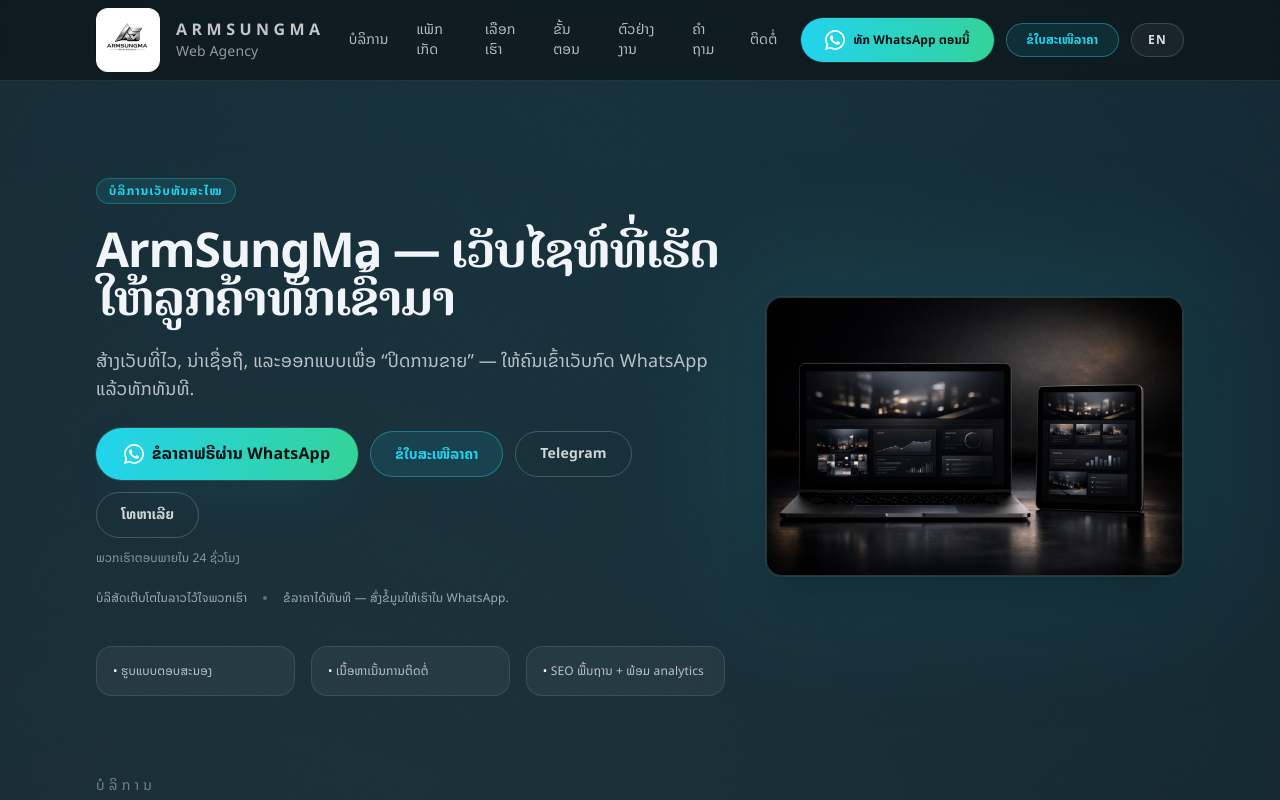
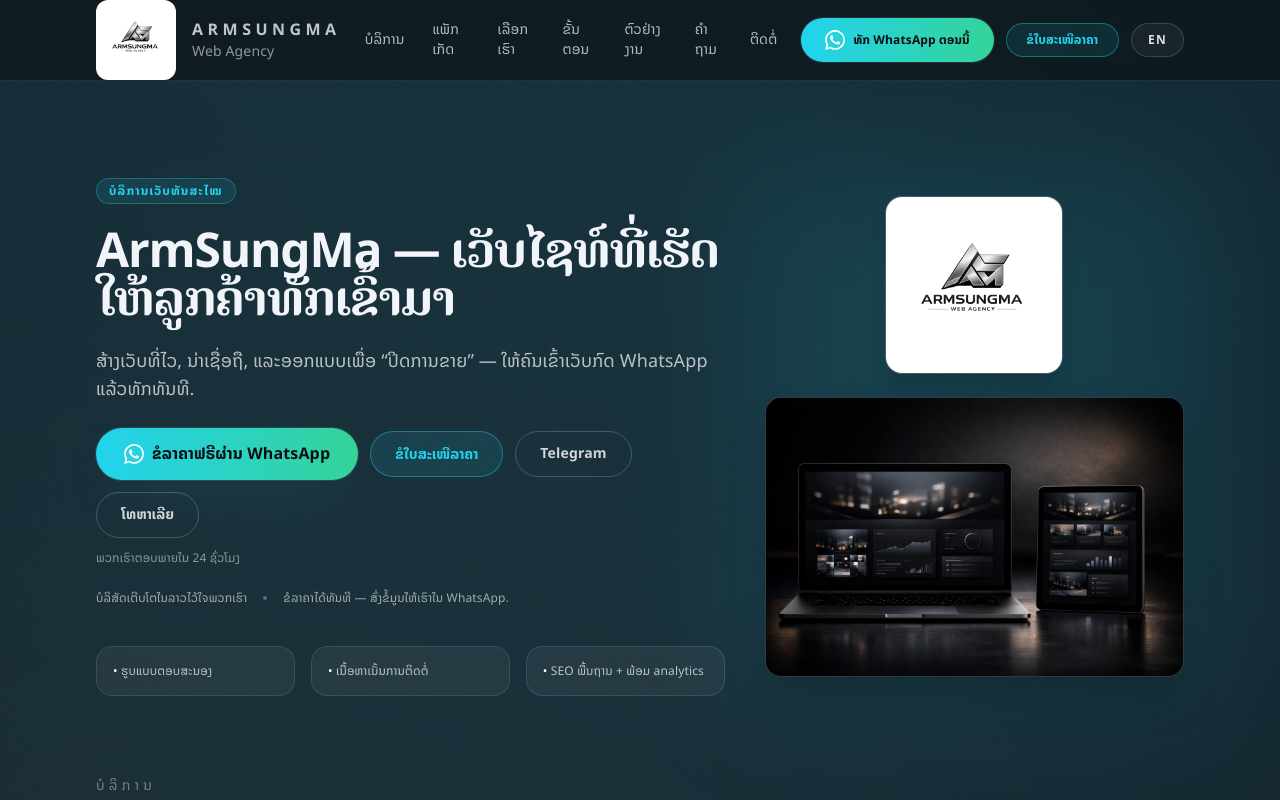
Before and after one commit to arlott0410-alt/armsungma, a React (Vite) app: page / in a window 1280 px wide. Shown: the top 800 px of the page. Built offline with nearby package versions, Linux system fonts and the light colour scheme.

Commit message:
Update landing page

```diff
--- a/src/App.tsx
+++ b/src/App.tsx
@@ -227,13 +227,12 @@ const App = () => {
         <div className="container flex h-16 items-center justify-between gap-6 md:h-20">
           {/* Brand */}
           <a href="#hero" className="group flex items-center gap-4">
-            <div className="relative">
-              {/* Logo box (white, crisp, balanced) */}
-             <div className="flex h-14 w-14 items-center justify-center overflow-hidden rounded-xl bg-white ring-1 ring-black/10 md:h-16 md:w-16">
+            <div className="relative flex shrink-0">
+              <div className="flex h-16 w-16 items-center justify-center overflow-hidden rounded-xl bg-white p-1 ring-1 ring-black/10 md:h-20 md:w-20">
                 <img
                   src="/logo.png"
                   alt="ArmSungMa Logo"
-    className="h-full w-full object-cover"
+                  className="h-full w-full object-contain"
                 />
               </div>
             </div>
@@ -352,24 +351,25 @@ const App = () => {
                 ))}
               </div>
             </div>
-            <div className="relative">
-  <div className="overflow-hidden rounded-2xl border border-white/10 bg-surface-900/40 shadow-2xl">
-    <div className="relative w-full">
-  <div className="overflow-hidden rounded-2xl border border-white/10 bg-surface-900/40 shadow-2xl">
+            <div className="relative flex flex-col items-center gap-6">
+              <div className="pointer-events-none absolute -inset-6 -z-10 rounded-3xl bg-accent/10 blur-3xl" aria-hidden />
+              {/* โลโก้ใหญ่ — แสดงเป็นรูปโลโก้เด่น */}
+              <a href="#hero" className="flex shrink-0 focus:outline-none">
+                <div className="flex h-36 w-36 items-center justify-center overflow-hidden rounded-2xl bg-white p-2 shadow-xl ring-1 ring-white/20 md:h-44 md:w-44">
+                  <img
+                    src="/logo.png"
+                    alt="ArmSungMa"
+                    className="h-full w-full object-contain"
+                  />
+                </div>
+              </a>
+              <div className="w-full overflow-hidden rounded-2xl border border-white/10 bg-surface-900/40 shadow-2xl">
                 <img
                   src="/hero-preview.jpg"
                   alt="Website preview"
                   className="w-full h-auto object-cover"
                 />
               </div>
-
-  {/* Glow */}
-  <div className="pointer-events-none absolute -inset-6 -z-10 rounded-3xl bg-accent/10 blur-3xl"></div>
-</div>
-  </div>
-
-  {/* Glow background */}
-  <div className="pointer-events-none absolute -inset-6 -z-10 rounded-3xl bg-accent/10 blur-3xl"></div>
             </div>
           </div>
         </section>
```
Lines whose indentation alone changed are shown as unchanged.
